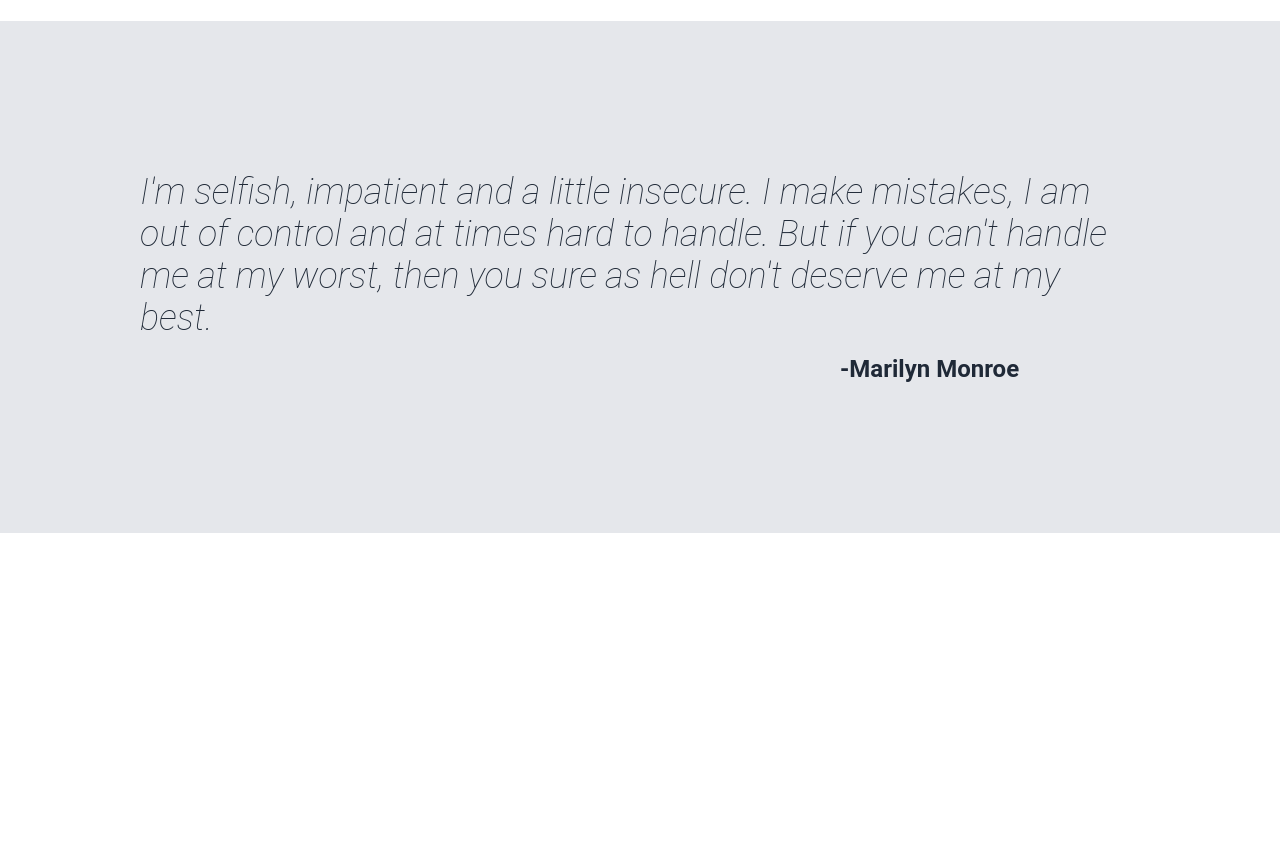
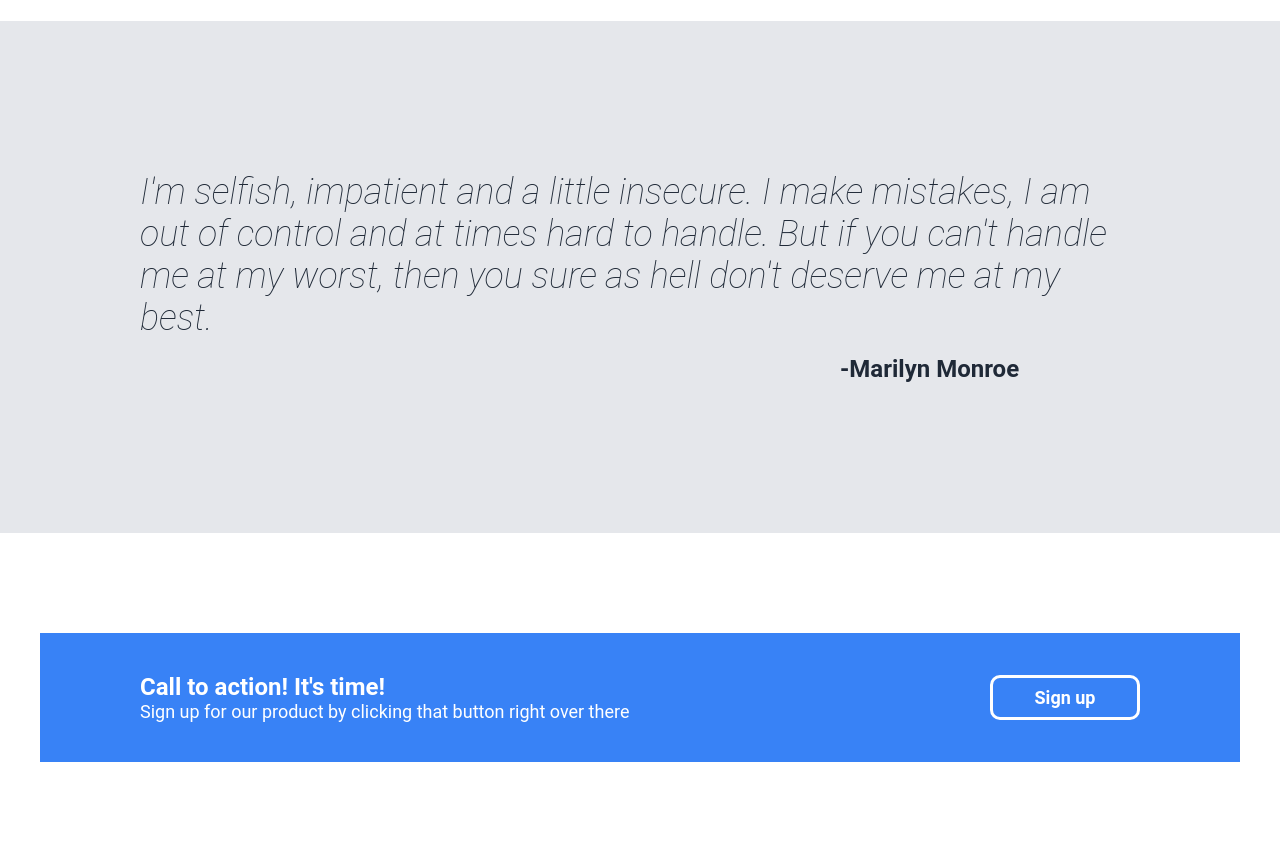
Before and after one commit to radhhh/landing-page, a plain HTML site: page index.html in a window 1280 px wide. Shown: the part 1208-2070 px from the top of the page. Before the commit the page ends 1741 px from the top, so only its background shows below. Drawn offline with Linux system fonts and the light colour scheme.

Commit message:
Adding advertisement section

```diff
--- a/index.html
+++ b/index.html
@@ -78,5 +78,18 @@
             </div>
         </div>
     </div>
+    <div class="ad-box content-box">
+        <div class="ad content">
+            <div class="inner-content">
+                <div class="left-text">
+                    <h3>Call to action! It's time!</h3>
+                    <p>Sign up for our product by clicking that button right over there</p>
+                </div>
+                <button>
+                    Sign up
+                </button>
+            </div>
+        </div>
+    </div>
 </body>
 </html>
--- a/style.css
+++ b/style.css
@@ -70,7 +70,7 @@ p, h1, h2, h3{
 
 .main-page-box{
     background-color: #1f2937;
-    padding: 150px 0px 150px;
+    padding: 150px 0px;
 }
 
 .main-page{
@@ -166,3 +166,34 @@ p, h1, h2, h3{
     font-weight: 600;
     color: #1F2937;
 }
+
+.ad-box{
+    padding: 100px 0px;
+}
+
+.ad{
+    max-width: 1200px;
+    padding: 40px 0px;
+    background-color: #3882F6;
+    display: flex;
+    justify-content: center;
+}
+
+.ad .inner-content{
+    max-width: 1000px;
+    flex: auto;
+    display: flex;
+    justify-content: space-between;
+    align-items: center;
+    color: white;
+}
+
+.ad button{
+    height: 45px;
+    width: 150px;
+    color: white;
+    font-weight: bold;
+    border: white solid 3px;
+    border-radius: 10px;
+    background-color: #3882F6;
+}
```
